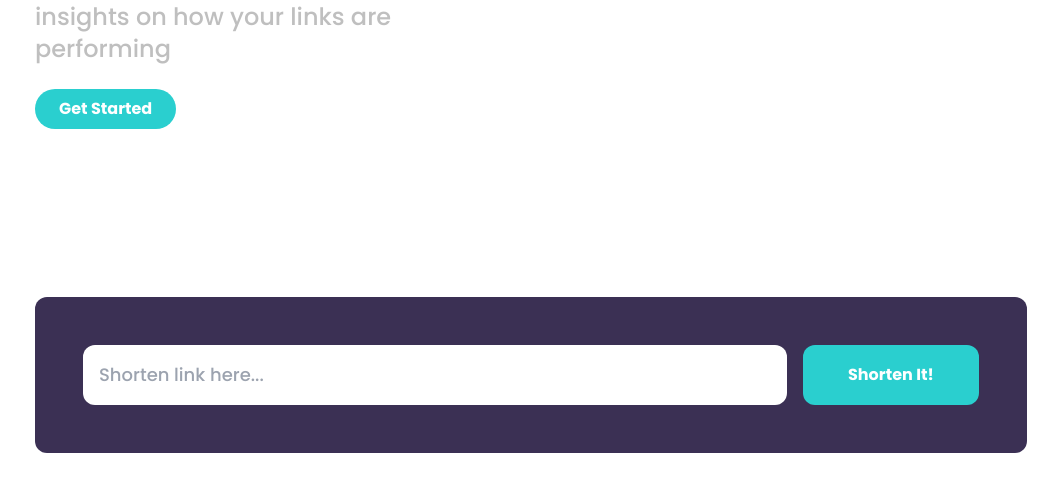
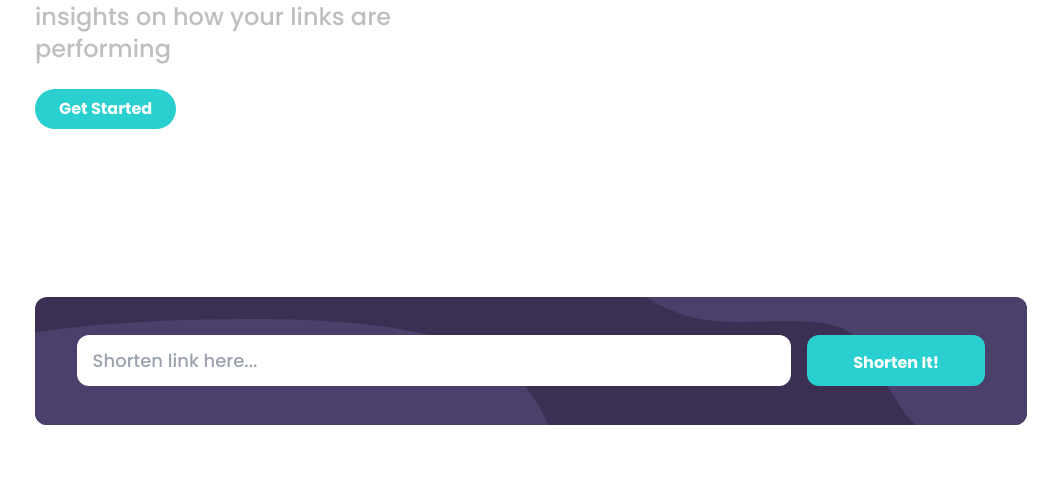
Before and after one commit to krystiano13/url_shortener, an Astro site in the folder client/: page / in a window 1280 px wide. Shown: the part 696-1173 px from the top of the page, without its empty margins (109-1167 px from the left). After the commit the page ends 1145 px from the top, so only its background shows below. Built offline with nearby package versions, Linux system fonts and the light colour scheme; Astro itself is replaced by a stand-in of ours.

Commit message:
add backogrund image for form component

```diff
--- a/client/src/partials/Form/Form.tsx
+++ b/client/src/partials/Form/Form.tsx
@@ -1,12 +1,25 @@
 import './Form.css';
+import shortenImage1 from '../../images/bg-shorten-desktop.svg';
+import shortenImage2 from '../../images/bg-shorten-mobile.svg';
 export function Form() {
     return (
-        <section className="w-full p-6 lg:pr-36 lg:pl-36 flex justify-center items-center mt-24">
-            <form className="w-full p-12 flex gap-4 justify-center rounded-xl">
-                <input className="w-[80%] p-4 outline-none rounded-xl text-lg font-small" type="text" placeholder="Shorten link here..." />
+        <section id="formWrapper" className="w-full p-6 lg:pr-36 lg:pl-36 flex justify-center items-center mt-24">
+            <form className="w-full relative h-32 flex gap-4 justify-center items-center rounded-xl">
+                <img
+                    src={shortenImage1.src as string}
+                    alt="background of form"
+                    className="absolute w-full h-full rounded-xl hidden md:block"
+                />
+                <img
+                    src={shortenImage2.src as string}
+                    alt="background of form"
+                    className="absolute w-full h-full rounded-xl block md:hidden"
+                />
+                <input className="w-[72%] h-2/5 z-50 p-4 outline-none rounded-xl text-lg font-small" type="text"
+                       placeholder="Shorten link here..."/>
                 <button
                     id="btn"
-                    className="w-[20%] p-4 text-white font-big rounded-xl cursor-pointer transition-colors"
+                    className="w-[18%] z-50 text-base h-2/5  p-4 text-white font-big rounded-xl cursor-pointer transition-colors"
                     type="submit"
                 >
                     Shorten It!
```
Also changed, not shown: client/src/images/bg-shorten-desktop.svg (added), client/src/images/bg-shorten-mobile.svg (added).
